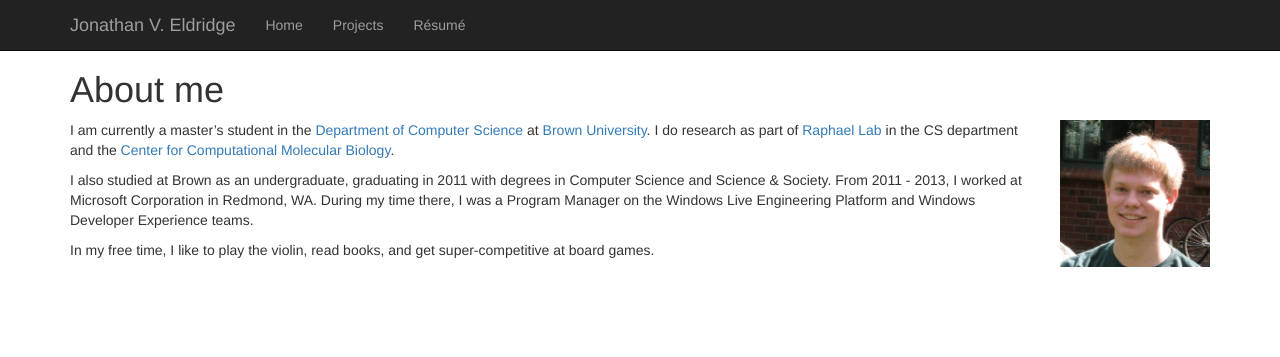
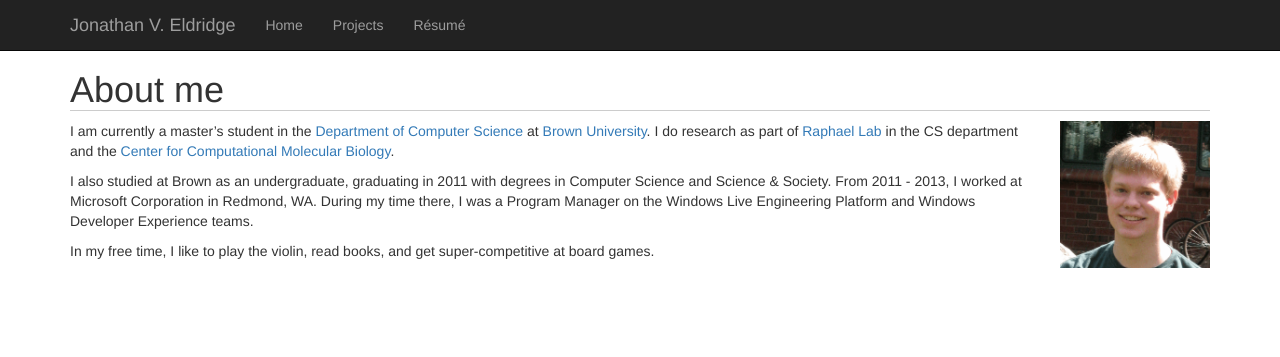
Before and after one commit to jveldridge/jveldridge.github.io, a Jekyll site: the page built from index.md, in a window 1280 px wide. Shown: the top 357 px of the page. Built offline with Jekyll 4.4.1, drawn with Linux system fonts in a browser that asks for light colours; nearby versions of some CDN libraries; Markdown is read by kramdown in place of the engine named in the settings.

Commit message:
Adds underline to h1 headings

```diff
--- a/css/main.css
+++ b/css/main.css
@@ -3,3 +3,12 @@
   margin-right: 3em;
   font-size: 10pt;
 }
+
+h1 {
+	border-bottom: 1px solid #CCC;
+}
+
+.resume h4{
+	float:right;
+	margin-top:10px;
+}
```
